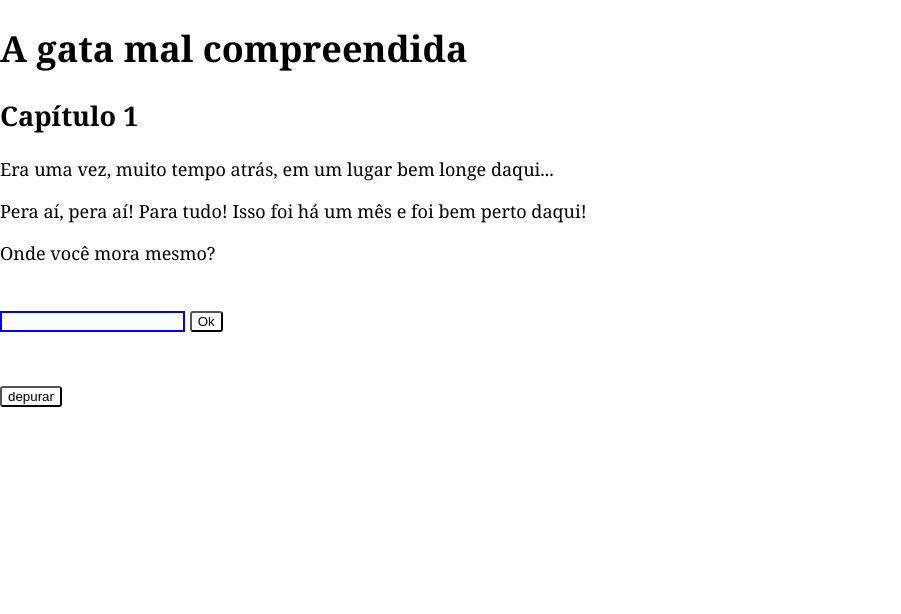
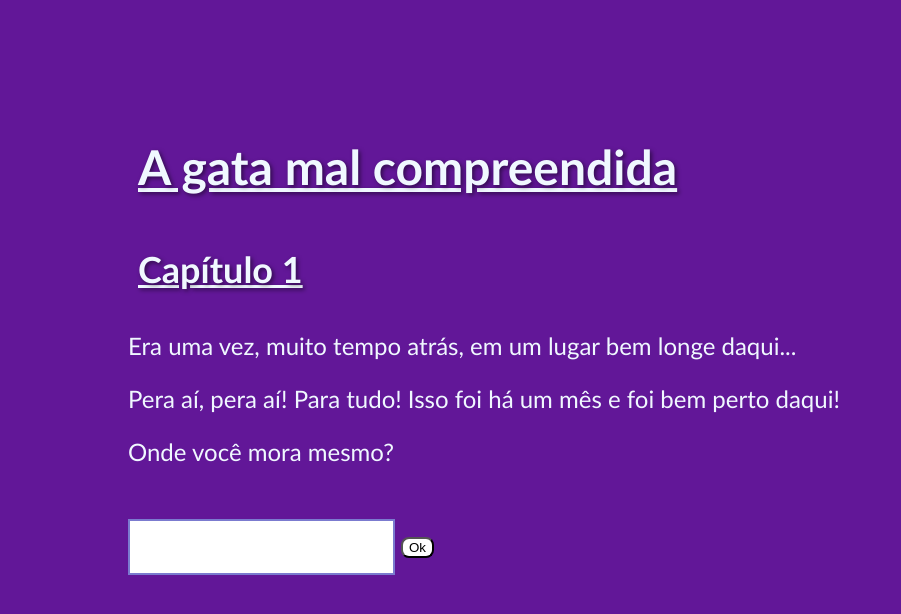
Before and after one commit to haascordeiro/text_adventure, a plain HTML site: page index.html in a window 1280 px wide. Shown: the whole page, without its empty margins (0-901 px from the left). Drawn offline with Linux system fonts and the light colour scheme.

Commit message:
versão com css

```diff
--- a/index.html
+++ b/index.html
@@ -72,7 +72,7 @@
   </br>
   </br>
 
-    <button id="btnDepurar">depurar</button>
+    <button hidden id="btnDepurar">depurar</button>
     <script src="script.js"></script>
 
 </body>
--- a/script.js
+++ b/script.js
@@ -108,6 +108,7 @@ inserirIdadeGata.addEventListener("keyup", onInserirIdadeGataKeyup)
 
 
 
+
 // debug application
 
 const btnDepurar = document.getElementById("btnDepurar")
--- a/style.css
+++ b/style.css
@@ -1,27 +1,35 @@
 body {
-    margin: 0;
-    padding: 0;
+    margin: 10%;
+    background-color:rgb(98, 23, 152);
+    color:aliceblue;
+    font-family: 'Gill Sans', 'Gill Sans MT', Calibri, 'Trebuchet MS', sans-serif;
   }
+
+h1, h2 {
+    text-decoration: underline;
+    text-shadow: 2px 2px 4px rgba(0, 0, 0, 0.5);
+    padding: 10px
+}
 
   .cp1pt1, #escolha1 {
     display: initial;
-    font-family: Cambria, Cochin, Georgia, Times, 'Times New Roman', serif;
-    font-size: large;
+    font-size: x-large;
   }
 
   .cp1pt2, .cp1pt3, #escolha2, #escolha3, #escolha4 {
     display: none;
-    font-family: Cambria, Cochin, Georgia, Times, 'Times New Roman', serif;
-    font-size: large
+    font-size: x-large;
   }
 
   input {
-    border: 2px solid blue;
+    border: 2px solid rgb(123, 123, 207);
+    padding: 1.5%;
+    font-size: large;
   }
 
   button {
     background-color: white;
-    border-radius: 3px;
+    border-radius: 8px;
   }
 
   button:hover {
```
